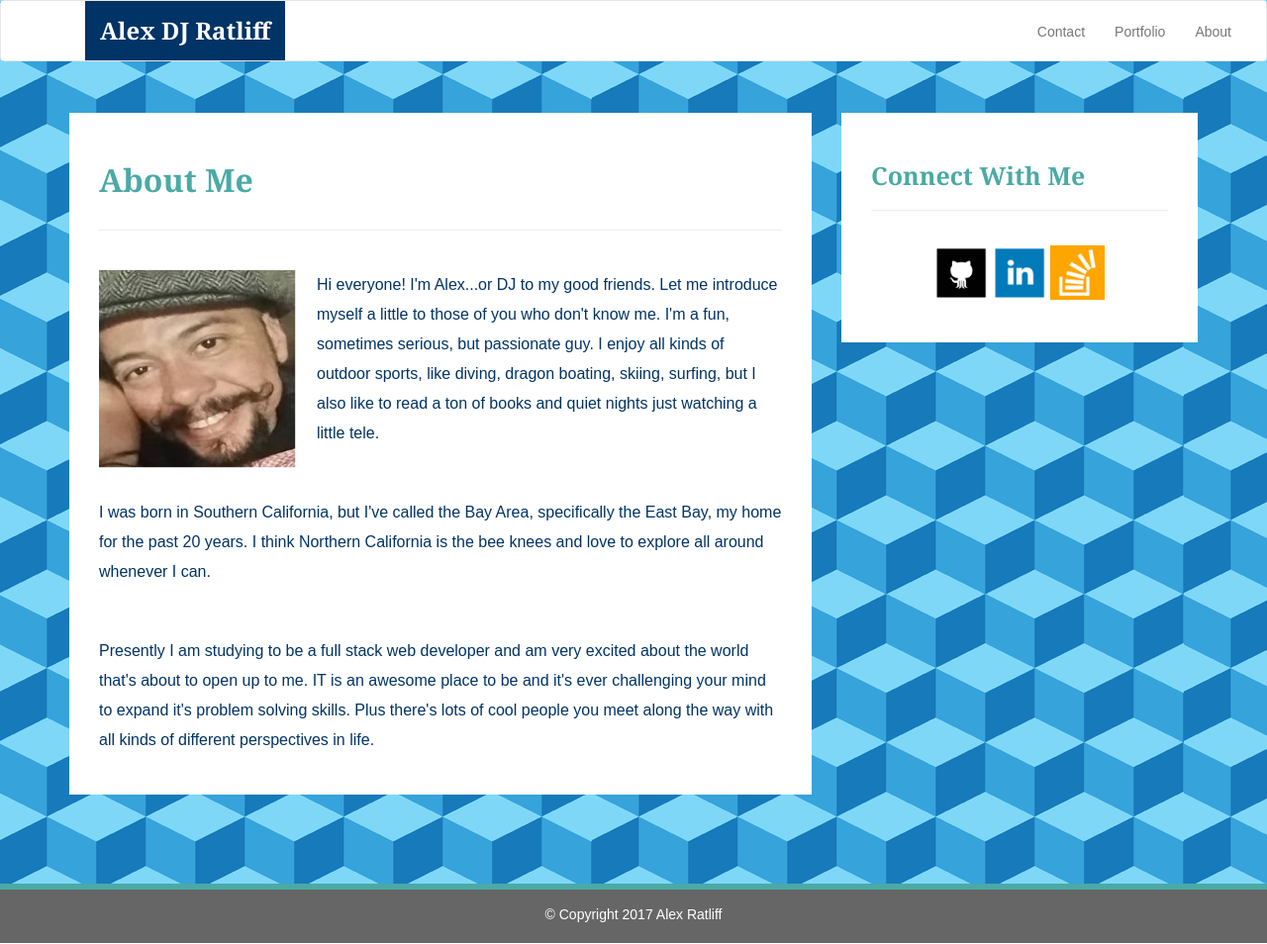
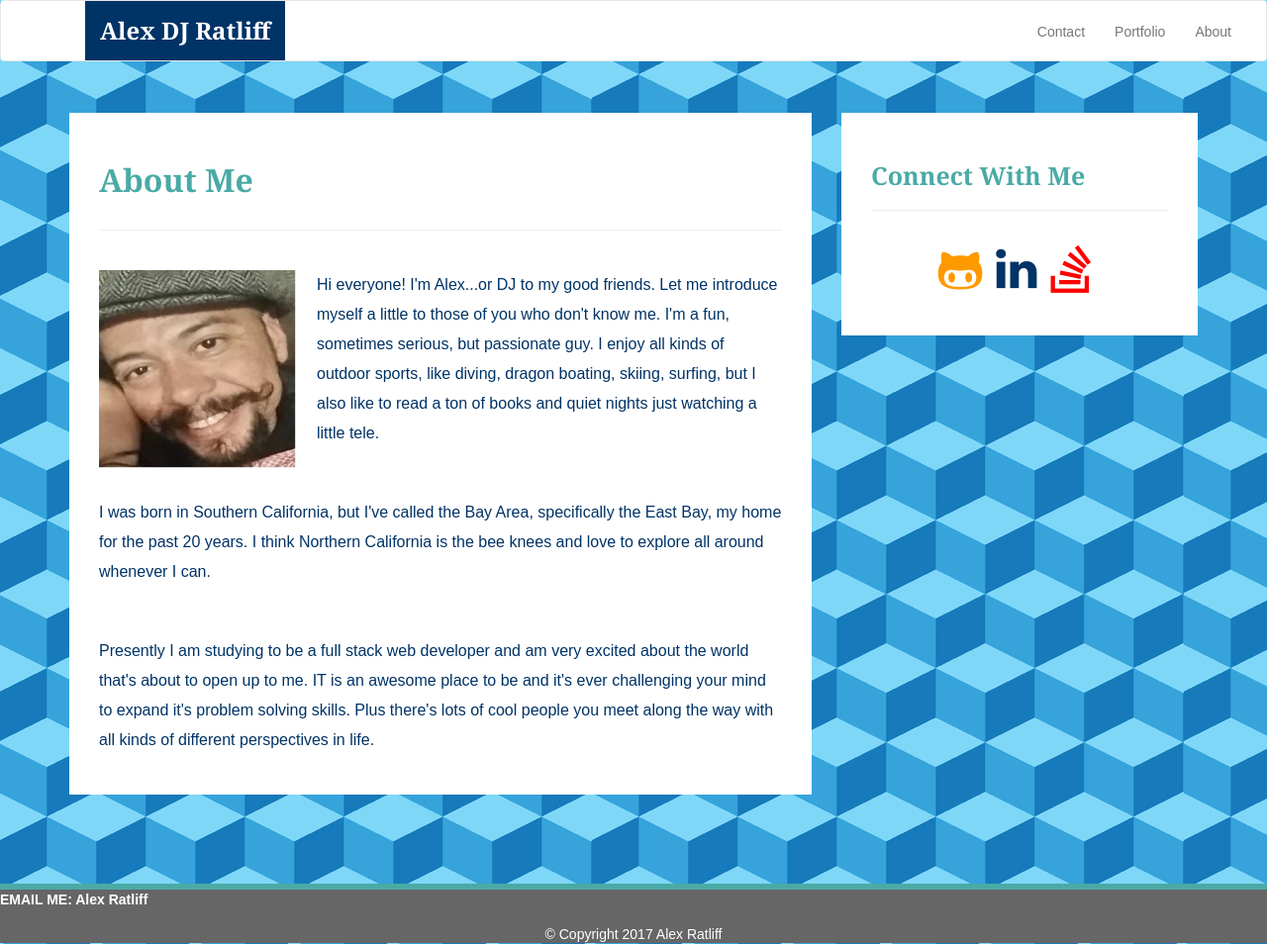
Before and after one commit to deejxue/Bootstrap-Portfolio, a plain HTML site: page index.html in a window 1280 px wide. Shown: the whole page at 99% size. Drawn offline with nearby package versions, Linux system fonts and the light colour scheme.

Commit message:
double check for repo update

```diff
--- a/assets/css/styles.css
+++ b/assets/css/styles.css
@@ -145,6 +145,24 @@ html {
 
   /* Typography */
   text-align: center;
+}
+/* Links for the Github, LinkedIn and StackFlow */
+#media-github {
+  font-size:48px;
+  color:#ff9900;
+  padding-right: 10px;
+}
+
+#media-linkedin {
+  font-size:48px;
+  color:#003366;
+  padding-right: 10px;
+}
+
+#media-stackoverflow {
+  font-size:48px;
+  color:#ff0000;
+  padding-right: 10px;
 }
 
 /* -------END-------- */
--- a/index.html
+++ b/index.html
@@ -10,6 +10,9 @@
 
     <!-- Boostrap Stylesheet -->
     <link rel="stylesheet" href="assets/css/bootstrap.min.css" media="screen">
+
+    <!-- Add FontAwesome library -->
+    <link rel="stylesheet" href="https://cdnjs.cloudflare.com/ajax/libs/font-awesome/4.7.0/css/font-awesome.min.css">
 
     <!-- Our own CSS stylesheet -->
     <link rel="stylesheet" href="assets/css/styles.css" media="screen">
@@ -76,9 +79,9 @@
                 <h1 class="connect-with-me-header">Connect With Me</h1>
                 <hr />
                 <div id="images">
-                  <img src="assets/imgs/github.png" alt="" class="connect-with-me-photo">
-                  <img src="assets/imgs/linkedin.png" alt="" class="connect-with-me-photo">
-                  <img src="assets/imgs/stackover2.png" alt="" class="connect-with-me-photo">
+                  <a href="https://github.com/deejxue/" class="fa fa-github-alt" id="media-github"></a>
+                  <a href="https://www.linkedin.com/in/alexander-ratliff-a08a165/" class="fa fa-linkedin" id="media-linkedin"></a>
+                  <a href="https://stackoverflow.com/users/story/8387322" class="fa fa-stack-overflow" id="media-stackoverflow"></a>
                 </div>
               </div>
             </section>
@@ -93,9 +96,11 @@
     <!-- Start of footer -->
     <footer class="footer">
       <div class="two-toned-footer-color"></div>
+      <a class="text-left" style="color:white" data-email="deejxue@gmail.com" href="mailto:deejxue@gmail.com"><b>  EMAIL ME: Alex Ratliff</b></a>
       <p class="text-muted text-muted-footer text-center">
         &copy; Copyright 2017 Alex Ratliff
       </p>
+
     </footer>
     <!-- End of footer -->
 
```
Also changed, not shown: contact.html (+3 -3 lines), portfolio.html (+3 -3 lines).
